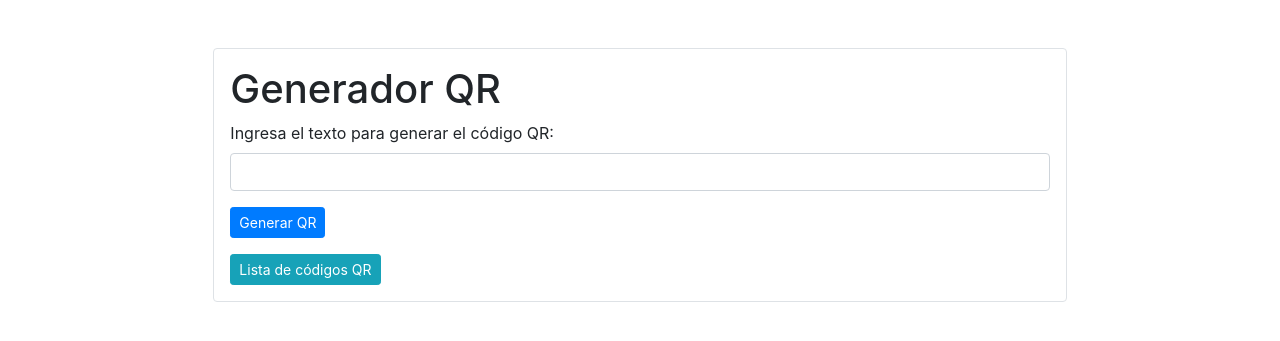
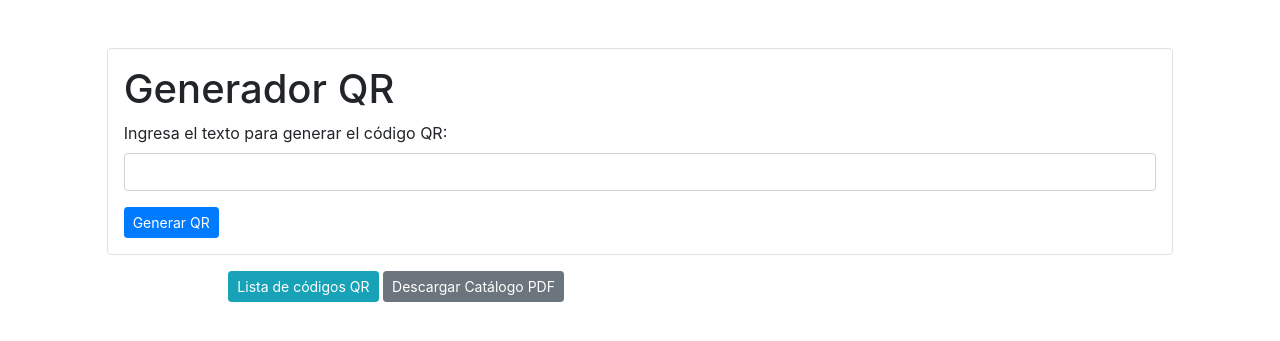
Before and after one commit to judom19/generador_QR, a Django app: page / in a window 1280 px wide. Shown: the top 341 px of the page. Run offline with Django 4.2, Linux system fonts and the light colour scheme; some libraries are stand-ins or nearby versions.

Commit message:
agregando vista que genera un documento PDF de la lista de codigos QR generados

```diff
--- a/qr_app/templates/qr_app/generate_qr.html
+++ b/qr_app/templates/qr_app/generate_qr.html
@@ -5,7 +5,7 @@
     <link rel="stylesheet" href="https://stackpath.bootstrapcdn.com/bootstrap/4.5.2/css/bootstrap.min.css">
 </head>
 <body>
-    <div class="container col-md-8 border rounded border-3 p-3 mt-5">
+    <div class="container col-md-10 border rounded border-3 p-3 mt-5">
         <h1>Generador QR</h1>
         <form method="post">
             {% csrf_token %}
@@ -15,8 +15,11 @@
             </div>
             <button type="submit" class="btn btn-sm btn-primary">Generar QR</button>
         </form>
-    <a class="btn btn-sm btn-info mt-3" href="{% url 'qr_app:qr_list' %}">Lista de códigos QR</a>
+
     </div>
-
+    <div class="container  col-md-8">
+        <a class="btn btn-sm btn-info mt-3" href="{% url 'qr_app:qr_list' %}">Lista de códigos QR</a>
+        <a class="btn btn-sm btn-secondary mt-3" href="{% url 'qr_app:generate_pdf_catalog' %}">Descargar Catálogo PDF</a>
+    </div>
 </body>
 </html>
--- a/qr_app/templates/qr_app/list_qr.html
+++ b/qr_app/templates/qr_app/list_qr.html
@@ -20,6 +20,7 @@
                 </div>
             </div>
             {% endfor %}
+
         </div>
     </div>
 </body>
--- a/qr_app/urls.py
+++ b/qr_app/urls.py
@@ -9,6 +9,7 @@ urlpatterns = [
     path('', views.generate_qr, name='generate_qr'),
     path('show/<int:qr_id>/', views.show_qr, name='show_qr'),
     path('qr_list', views.qr_list, name='qr_list'),
+    path('generate_pdf_catalog/', views.generate_pdf_catalog, name='generate_pdf_catalog'),
 ]
 
 if settings.DEBUG:
--- a/qr_app/views.py
+++ b/qr_app/views.py
@@ -3,6 +3,9 @@ from django.core.files.base import ContentFile
 import qrcode
 from qr_app.models import QRCode
 from io import BytesIO
+from django.http import FileResponse
+from reportlab.pdfgen import canvas
+from reportlab.lib.pagesizes import letter
 
 
 # funcion encargada de generar el codigo QR
@@ -70,3 +73,46 @@ def qr_list(request):
     }
 
     return render(request,'qr_app/list_qr.html',context)
+
+
+
+#vista encargada de generar un pdf de los códigos qr
+def generate_pdf_catalog(request):
+    # se obtiene la lista de codigos QR
+    qr_codes = QRCode.objects.all()
+
+    # se configura un buffer para almacenar el PDF
+    buffer = BytesIO()
+
+    # se crea el documento PDF
+    c = canvas.Canvas(buffer, pagesize=letter)
+
+    # se configura el tamaño y posición de las tarjetas de codigos QR
+    card_width = 200
+    card_height = 200
+    margin = 20
+    x = margin
+    y = letter[1] - margin - card_height
+
+    for qr_code in qr_codes:
+        # dibuja la tarjeta del codigo QR en el PDF
+        c.drawImage(qr_code.qr_code_image.path, x, y, card_width, card_height)
+
+        # escribe el ID del codigo QR en la tarjeta
+        c.drawString(x, y - 10, f"Código QR ID: {qr_code.id}")
+
+        # se mueve el cursor a la siguiente tarjeta, evitando que se salga de los limites de la pagina
+        x += card_width + margin
+        if x + card_width + margin > letter[0]:
+            x = margin
+            y -= card_height + margin
+
+    # se guarda el documento
+    c.save()
+
+    # se configura la respuesta para descargar el PDF.
+    buffer.seek(0)
+    response = FileResponse(buffer, as_attachment=True, filename='catalogo_qr.pdf')
+
+    # devuelve la respuesta
+    return response
```
